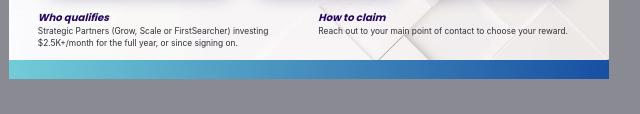
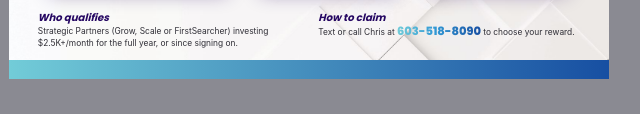
Before and after one commit to chrismitchell-cmd/first-search-marketing, a plain HTML site: page gift-box/program-card/index.html in a window 1280 px wide. Shown: the part 814-928 px from the top of the page, 331-971 px from the left. Drawn offline with Linux system fonts and the light colour scheme; a web font is replaced by a local one.

Commit message:
Program card: loyalty rewards are claimed by text or call to Chris
Co-Authored-By: Claude Opus 5.5 <noreply@anthropic.com>
Claude-Session: https://claude.ai/code/session_013fjRDgxqUEnUcVR5QGeKxu

```diff
--- a/gift-box/program-card/index.html
+++ b/gift-box/program-card/index.html
@@ -109,6 +109,7 @@ body { background: #8a8a92; font-family: var(--ui); color: var(--body); }
 .loy .bot { display: grid; grid-template-columns: 1fr 1fr; gap: 14pt; margin-top: auto; }
 .loy .bot h2 { margin: 0; font: 700 italic 7.6pt/1.2 var(--font); color: var(--navy); }
 .loy .bot p { margin: 2pt 0 0; font: 400 6.3pt/1.4 var(--ui); color: var(--body); }
+.loy .bot .ph { font: 800 8.6pt/1 var(--font); color: transparent; white-space: nowrap; }
 
 /* ---------- print guides (?guides) ---------- */
 .guides .side::before { content: ""; position: absolute; inset: var(--bleed); border: .5pt solid #f0f; z-index: 9; pointer-events: none; }
@@ -203,7 +204,7 @@ body { background: #8a8a92; font-family: var(--ui); color: var(--body); }
 
     <div class="bot">
       <div><h2>Who qualifies</h2><p>Strategic Partners (Grow, Scale or FirstSearcher) investing $2.5K+/month for the full year, or since signing on.</p></div>
-      <div><h2>How to claim</h2><p>Reach out to your main point of contact to choose your reward.</p></div>
+      <div><h2>How to claim</h2><p>Text or call Chris at <b class="ph gt">603-518-8090</b> to choose your reward.</p></div>
     </div>
   </div>
 </section>
```
Also changed, not shown: gift-box/program-card/proof-back.png, 1 other file.
